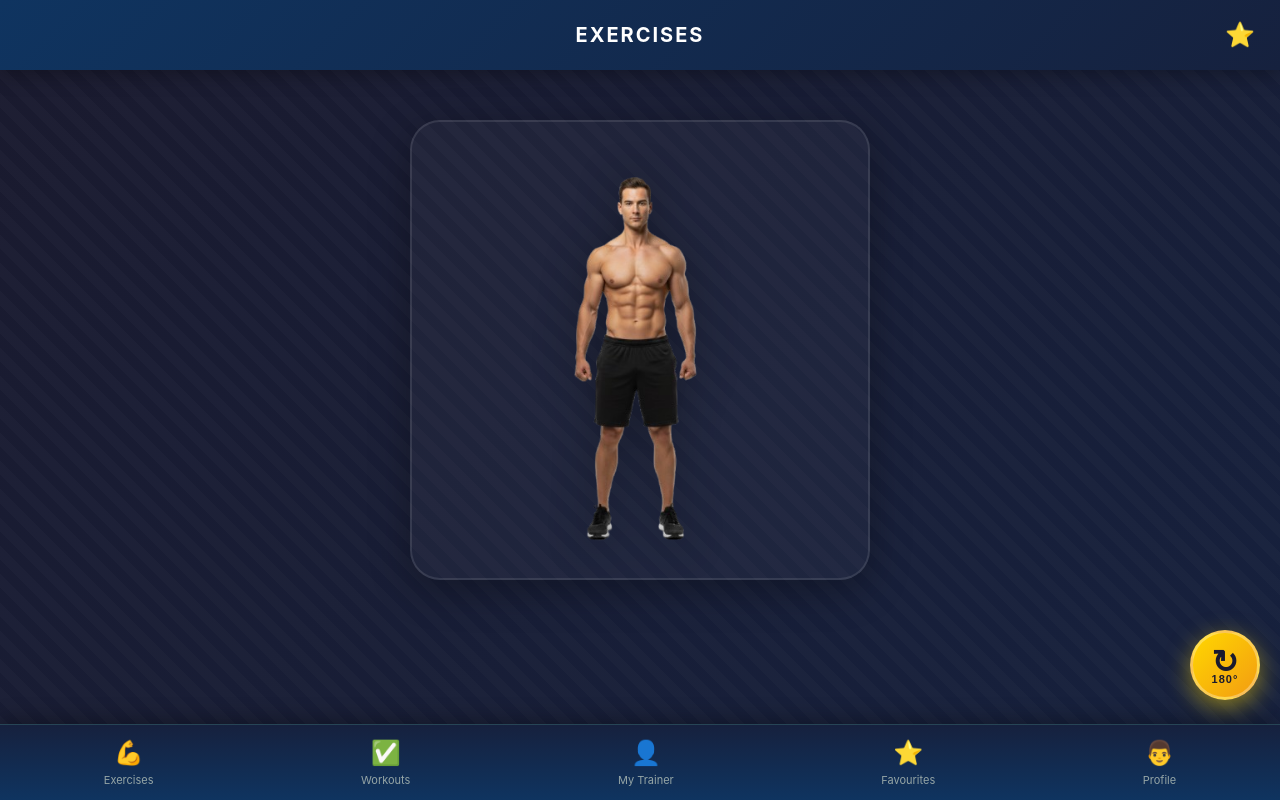
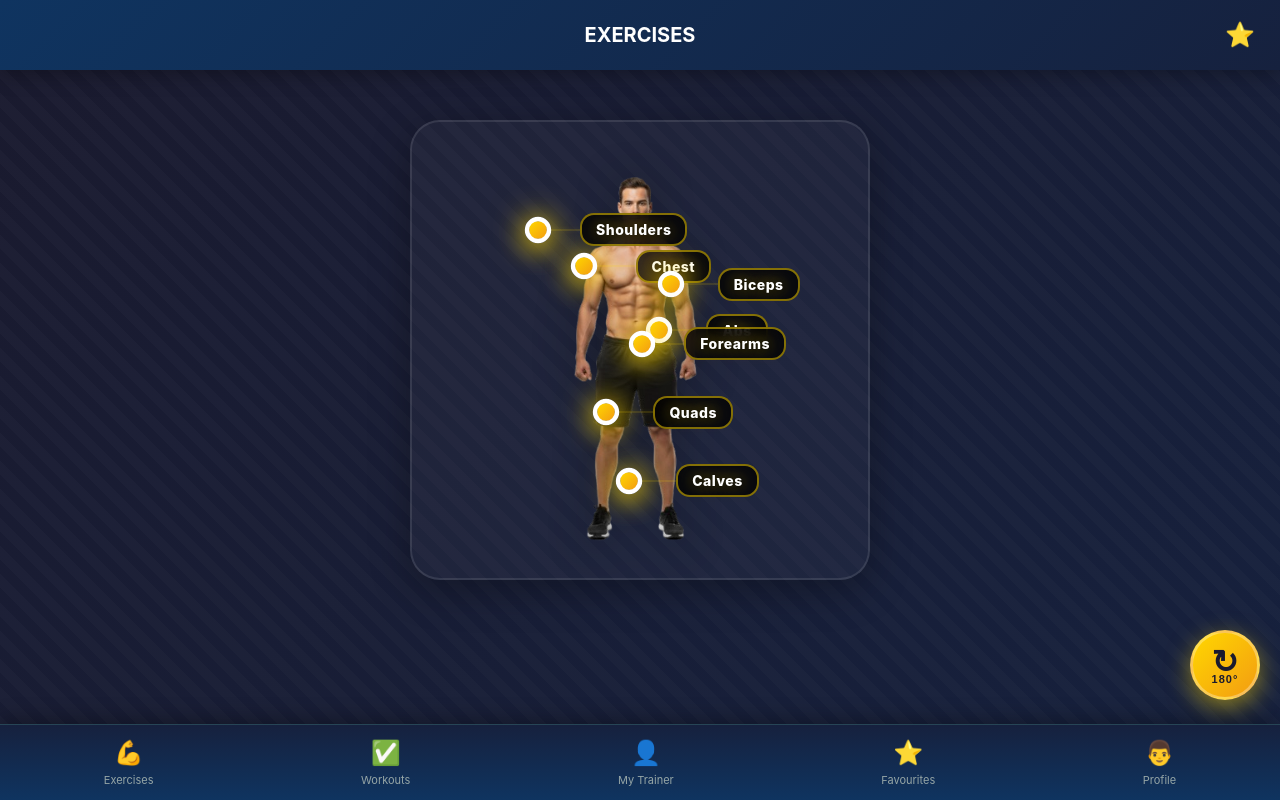
Before and after one commit to bunyodbeek/Fitness_app, a Django app: template templates/exercises/body_parts.html in a window 1280 px wide. Run offline with Django 5.2, Linux system fonts and the light colour scheme; the template is opened without the code that fills it, so the values that code supplies are empty; some libraries are stand-ins or nearby versions.

Commit message:
add commit

```diff
--- a/templates/exercises/body_parts.html
+++ b/templates/exercises/body_parts.html
@@ -18,7 +18,6 @@
             overflow-x: hidden;
         }
 
-    /* Diagonal pattern background */
         body::before {
             content: '';
             position: fixed;
@@ -26,18 +25,11 @@
             left: 0;
             right: 0;
             bottom: 0;
-        background: repeating-linear-gradient(
-            45deg,
-            transparent,
-            transparent 10px,
-            rgba(255,255,255,0.02) 10px,
-            rgba(255,255,255,0.02) 20px
-        );
+            background: repeating-linear-gradient(45deg, transparent, transparent 10px, rgba(255, 255, 255, 0.02) 10px, rgba(255, 255, 255, 0.02) 20px);
             pointer-events: none;
             z-index: 0;
         }
 
-    /* Header */
         .page-header {
             background: linear-gradient(135deg, #0f3460 0%, #16213e 100%);
             padding: 15px 20px;
@@ -47,55 +39,47 @@
             position: sticky;
             top: 0;
             z-index: 100;
-        box-shadow: 0 4px 20px rgba(0,0,0,0.3);
+            box-shadow: 0 4px 20px rgba(0, 0, 0, 0.3);
+        }
+
+        .back-btn, .action-btn {
+            background: none;
+            border: none;
+            cursor: pointer;
+            display: flex;
+            align-items: center;
+            justify-content: center;
+            transition: all 0.3s ease;
         }
 
         .back-btn {
-        background: none;
-        border: none;
             color: #ffd700;
             font-size: 32px;
-        cursor: pointer;
-        padding: 0;
             width: 40px;
             height: 40px;
-        display: flex;
-        align-items: center;
-        justify-content: center;
-        transition: transform 0.3s ease;
             visibility: hidden;
+        }
+
+        .action-btn {
+            color: #ffd700;
+            font-size: 24px;
+            width: 40px;
+            height: 40px;
+        }
+
+        .action-btn:hover {
+            transform: scale(1.2) rotate(10deg);
         }
 
         .page-title {
             color: white;
             font-size: 20px;
             font-weight: 700;
-        letter-spacing: 2px;
             text-transform: uppercase;
             flex: 1;
             text-align: center;
         }
 
-    .action-btn {
-        background: none;
-        border: none;
-        color: #ffd700;
-        font-size: 24px;
-        cursor: pointer;
-        padding: 0;
-        width: 40px;
-        height: 40px;
-        display: flex;
-        align-items: center;
-        justify-content: center;
-        transition: all 0.3s ease;
-    }
-
-    .action-btn:hover {
-        transform: scale(1.2) rotate(10deg);
-    }
-
-    /* Body Container */
         .body-container {
             position: relative;
             max-width: 500px;
@@ -103,23 +87,24 @@
             width: 90%;
             padding: 20px;
             z-index: 1;
+            animation: fadeIn 0.8s ease;
         }
 
         .body-image-wrapper {
             position: relative;
             width: 100%;
-        background: rgba(255,255,255,0.03);
+            background: rgba(255, 255, 255, 0.03);
             border-radius: 30px;
-        border: 2px solid rgba(255,255,255,0.1);
+            border: 2px solid rgba(255, 255, 255, 0.1);
             padding: 20px;
-        box-shadow: 0 10px 40px rgba(0,0,0,0.3);
-        overflow: hidden;
+            box-shadow: 0 10px 40px rgba(0, 0, 0, 0.3);
+            overflow: visible;
             transition: all 0.4s ease;
         }
 
         .body-image-wrapper:hover {
-        border-color: rgba(255,215,0,0.3);
-        box-shadow: 0 15px 50px rgba(255,215,0,0.2);
+            border-color: rgba(255, 215, 0, 0.3);
+            box-shadow: 0 15px 50px rgba(255, 215, 0, 0.2);
         }
 
         .body-image {
@@ -127,99 +112,99 @@
             height: auto;
             display: block;
             transition: opacity 0.6s ease;
-        filter: drop-shadow(0 4px 20px rgba(0,0,0,0.3));
+            filter: drop-shadow(0 4px 20px rgba(0, 0, 0, 0.3));
         }
 
-    /* Dots */
+        .body-part-container {
+            position: absolute;
+            z-index: 10;
+            display: flex;
+            align-items: center;
+        }
+
+        .body-part-container.left-side {
+            flex-direction: row;
+        }
+
+        .body-part-container.right-side {
+            flex-direction: row-reverse;
+        }
+
         .body-part-dot {
-        position: absolute;
-        width: 22px;
-        height: 22px;
+            width: 24px;
+            height: 24px;
             background: linear-gradient(135deg, #ffd700, #f39c12);
-        border: 3px solid rgba(255,255,255,0.9);
+            border: 4px solid rgba(255, 255, 255, 1);
             border-radius: 50%;
             cursor: pointer;
-        box-shadow: 0 4px 15px rgba(255,215,0,0.5),
-                    0 0 20px rgba(255,215,0,0.3);
+            box-shadow: 0 4px 20px rgba(255, 215, 0, 0.7), 0 0 25px rgba(255, 215, 0, 0.5);
             transition: all 0.3s cubic-bezier(0.175, 0.885, 0.32, 1.275);
-        z-index: 10;
-        text-decoration: none;
+            z-index: 12;
             animation: pulse-dot 2s ease-in-out infinite;
+            flex-shrink: 0;
         }
 
         @keyframes pulse-dot {
             0%, 100% {
                 transform: scale(1);
-            box-shadow: 0 4px 15px rgba(255,215,0,0.5),
-                        0 0 20px rgba(255,215,0,0.3);
+                box-shadow: 0 4px 20px rgba(255, 215, 0, 0.7), 0 0 25px rgba(255, 215, 0, 0.5);
             }
             50% {
-            transform: scale(1.1);
-            box-shadow: 0 6px 20px rgba(255,215,0,0.7),
-                        0 0 30px rgba(255,215,0,0.5);
+                transform: scale(1.15);
+                box-shadow: 0 6px 25px rgba(255, 215, 0, 0.9), 0 0 35px rgba(255, 215, 0, 0.7);
             }
         }
 
         .body-part-dot:hover {
-        transform: scale(1.5);
+            transform: scale(1.6);
             background: linear-gradient(135deg, #ffed4e, #ffd700);
-        box-shadow: 0 8px 25px rgba(255,215,0,0.8),
-                    0 0 40px rgba(255,215,0,0.6);
+            box-shadow: 0 10px 30px rgba(255, 215, 0, 1), 0 0 50px rgba(255, 215, 0, 0.8);
             z-index: 15;
+            border-width: 5px;
         }
 
-    .body-part-dot::after {
-        content: '';
-        position: absolute;
-        top: 50%;
-        left: 50%;
-        transform: translate(-50%, -50%);
-        width: 100%;
-        height: 100%;
-        background: rgba(255,215,0,0.3);
-        border-radius: 50%;
-        animation: ripple 2s ease-out infinite;
+        .dotted-line {
+            height: 2px;
+            background: linear-gradient(to right, rgba(255, 215, 0, 0.3), rgba(255, 215, 0, 0.3));
+            box-shadow: 0 0 5px rgba(255, 215, 0, 0.2);
+            pointer-events: none;
+            opacity: 0.5;
+            transition: all 0.3s ease;
+            flex-shrink: 0;
         }
 
-    @keyframes ripple {
-        0% {
-            width: 100%;
-            height: 100%;
-            opacity: 1;
-        }
-        100% {
-            width: 250%;
-            height: 250%;
-            opacity: 0;
-        }
+        .body-part-container:hover .dotted-line {
+            background: linear-gradient(to right, rgba(255, 215, 0, 0.5), rgba(255, 215, 0, 0.5));
+            box-shadow: 0 0 10px rgba(255, 215, 0, 0.3);
+            opacity: 0.7;
         }
 
-    /* Labels */
         .body-part-label {
-        position: absolute;
-        font-size: 13px;
+            font-size: 14px;
             color: white;
-        font-weight: 700;
-        text-shadow: 0 2px 8px rgba(0,0,0,0.8),
-                     0 0 10px rgba(255,215,0,0.5);
+            font-weight: 800;
+            text-shadow: 0 2px 10px rgba(0, 0, 0, 1), 0 0 15px rgba(255, 215, 0, 0.7);
             pointer-events: none;
             white-space: nowrap;
-        background: rgba(0,0,0,0.6);
-        backdrop-filter: blur(5px);
-        padding: 4px 10px;
-        border-radius: 12px;
-        border: 1px solid rgba(255,215,0,0.3);
-        z-index: 11;
+            background: rgba(0, 0, 0, 0.8);
+            backdrop-filter: blur(8px);
+            padding: 6px 14px;
+            border-radius: 14px;
+            border: 2px solid rgba(255, 215, 0, 0.5);
+            z-index: 13;
             transition: all 0.3s ease;
+            letter-spacing: 0.5px;
+            flex-shrink: 0;
         }
 
-    .body-part-dot:hover + .body-part-label {
-        background: rgba(255,215,0,0.3);
+        .body-part-container:hover .body-part-label {
+            background: rgba(255, 215, 0, 0.4);
             border-color: #ffd700;
-        transform: scale(1.1) translateY(-5px);
+            border-width: 3px;
+            transform: scale(1.15);
+            text-shadow: 0 2px 12px rgba(0, 0, 0, 1), 0 0 20px rgba(255, 215, 0, 1);
         }
 
-    /* Rotate Button */
         .rotate-btn {
             position: fixed;
             bottom: 100px;
@@ -228,7 +213,7 @@
             height: 70px;
             background: linear-gradient(135deg, #ffd700, #f39c12);
             border-radius: 50%;
-        border: 3px solid rgba(255,255,255,0.3);
+            border: 3px solid rgba(255, 255, 255, 0.3);
             cursor: pointer;
             display: flex;
             flex-direction: column;
@@ -237,14 +222,15 @@
             font-size: 22px;
             font-weight: 900;
             color: #1a1a2e;
-        box-shadow: 0 8px 25px rgba(255,215,0,0.5);
+            box-shadow: 0 8px 25px rgba(255, 215, 0, 0.5);
             z-index: 50;
             transition: all 0.3s ease;
+            animation: slideUp 0.6s ease 0.3s backwards;
         }
 
         .rotate-btn:hover {
             transform: scale(1.1) rotate(180deg);
-        box-shadow: 0 12px 35px rgba(255,215,0,0.7);
+            box-shadow: 0 12px 35px rgba(255, 215, 0, 0.7);
             background: linear-gradient(135deg, #ffed4e, #ffd700);
         }
 
@@ -264,7 +250,6 @@
             letter-spacing: 1px;
         }
 
-    /* Bottom Navigation */
         .bottom-nav {
             position: fixed;
             bottom: 0;
@@ -274,9 +259,9 @@
             display: flex;
             justify-content: space-around;
             padding: 8px 0;
-        box-shadow: 0 -4px 20px rgba(0,0,0,0.3);
+            box-shadow: 0 -4px 20px rgba(0, 0, 0, 0.3);
             z-index: 100;
-        border-top: 1px solid rgba(255,215,0,0.1);
+            border-top: 1px solid rgba(255, 215, 0, 0.1);
         }
 
         .nav-item {
@@ -305,13 +290,12 @@
             border-radius: 2px 2px 0 0;
         }
 
-    .nav-item:hover::before,
-    .nav-item.active::before {
+        .nav-item:hover::before, .nav-item.active::before {
             width: 80%;
         }
 
         .nav-item:hover {
-        background: rgba(255,255,255,0.1);
+            background: rgba(255, 255, 255, 0.1);
         }
 
         .nav-icon {
@@ -327,19 +311,16 @@
             transition: all 0.3s ease;
         }
 
-    .nav-item:hover .nav-icon,
-    .nav-item.active .nav-icon {
+        .nav-item:hover .nav-icon, .nav-item.active .nav-icon {
             color: #ffd700;
             transform: translateY(-3px) scale(1.1);
         }
 
-    .nav-item:hover .nav-label,
-    .nav-item.active .nav-label {
+        .nav-item:hover .nav-label, .nav-item.active .nav-label {
             color: #ffd700;
             font-weight: 600;
         }
 
-    /* Animations */
         @keyframes fadeIn {
             from {
                 opacity: 0;
@@ -362,29 +343,25 @@
             }
         }
 
-    .body-container {
-        animation: fadeIn 0.8s ease;
-    }
-
-    .rotate-btn {
-        animation: slideUp 0.6s ease 0.3s backwards;
-    }
-
-    /* Responsive */
         @media (max-width: 600px) {
             .body-container {
                 margin: 20px auto 110px auto;
             }
 
             .body-part-dot {
-            width: 18px;
-            height: 18px;
-            border-width: 2px;
+                width: 20px;
+                height: 20px;
+                border-width: 3px;
+            }
+
+            .dotted-line {
+                height: 2px;
             }
 
             .body-part-label {
-            font-size: 11px;
-            padding: 3px 8px;
+                font-size: 12px;
+                padding: 5px 10px;
+                border-width: 2px;
             }
 
             .rotate-btn {
@@ -403,9 +380,7 @@
             }
         }
 
-    /* Hide dots/labels by default */
-    .front-dots,
-    .back-dots {
+        .front-dots, .back-dots {
             transition: opacity 0.3s ease;
         }
 
@@ -416,7 +391,6 @@
 {% endblock %}
 
 {% block content %}
-<!-- Header -->
     <div class="page-header">
         <button class="back-btn">‹</button>
         <h1 class="page-title">EXERCISES</h1>
@@ -427,75 +401,108 @@
     <div class="body-image-wrapper">
     <!-- FRONT IMAGE -->
     <img src="/media/body/model_man_frontside.png" alt="Body Front" class="body-image" id="frontImage">
-
     <!-- BACK IMAGE -->
     <img src="/media/body/model_man_backside.png" alt="Body Back" class="body-image" id="backImage"
-             style="opacity: 0; position: absolute; top: 20px; left: 20px; width: calc(100% - 40px);">
+         style="opacity:0; position:absolute; top:20px; left:20px; width:calc(100%-40px);">
 
-        <!-- FRONT DOTS -->
     <div class="front-dots">
-            {% for body_part in body_parts %}
-                {% if body_part.side == 'front' or body_part.side == 'both' %}
-                    <a href="{% url 'exercises:exercises_by_body_part' body_part.id %}"
-                       class="body-part-dot"
-                       style="top: {{ body_part.position_top }}%; left: {{ body_part.position_left }}%;"></a>
-                    <span class="body-part-label"
-                          style="top: {% if body_part.label_top %}{{ body_part.label_top }}{% else %}{{ body_part.position_top }}{% endif %}%;
-                                 left: {% if body_part.label_left %}{{ body_part.label_left }}{% else %}{{ body_part.position_left|add:'5' }}{% endif %}%;">
-                        {{ body_part.name }}
-                    </span>
-                {% endif %}
-            {% endfor %}
+        <!-- Chest -->
+        <div class="body-part-container left-side" style="top:28%; left:35%;">
+            <a href="#" class="body-part-dot"></a>
+            <div class="dotted-line" style="width:40px;"></div>
+            <span class="body-part-label">Chest</span>
+        </div>
+        <!-- Biceps -->
+        <div class="body-part-container right-side" style="top:32%; right:15%;">
+            <span class="body-part-label">Biceps</span>
+            <div class="dotted-line" style="width:35px;"></div>
+            <a href="#" class="body-part-dot"></a>
+        </div>
+        <!-- Abs -->
+        <div class="body-part-container right-side" style="top:42%; right:22%;">
+            <span class="body-part-label">Abs</span>
+            <div class="dotted-line" style="width:35px;"></div>
+            <a href="#" class="body-part-dot"></a>
+        </div>
+        <!-- Shoulders -->
+        <div class="body-part-container left-side" style="top:20%; left:25%;">
+            <a href="#" class="body-part-dot"></a>
+            <div class="dotted-line" style="width:30px;"></div>
+            <span class="body-part-label">Shoulders</span>
+        </div>
+        <!-- Quads -->
+        <div class="body-part-container left-side" style="top:60%; left:40%;">
+            <a href="#" class="body-part-dot"></a>
+            <div class="dotted-line" style="width:35px;"></div>
+            <span class="body-part-label">Quads</span>
+        </div>
+        <!-- Calves -->
+        <div class="body-part-container left-side" style="top:75%; left:45%;">
+            <a href="#" class="body-part-dot"></a>
+            <div class="dotted-line" style="width:35px;"></div>
+            <span class="body-part-label">Calves</span>
+        </div>
+        <!-- Forearms -->
+        <div class="body-part-container right-side" style="top:45%; right:18%;">
+            <span class="body-part-label">Forearms</span>
+            <div class="dotted-line" style="width:30px;"></div>
+            <a href="#" class="body-part-dot"></a>
+        </div>
     </div>
 
     <!-- BACK DOTS -->
     <div class="back-dots">
-            {% for body_part in body_parts %}
-                {% if body_part.side == 'back' or body_part.side == 'both' %}
-                    <a href="{% url 'exercises:exercises_by_body_part' body_part.id %}"
-                       class="body-part-dot"
-                       style="top: {% if body_part.back_position_top %}{{ body_part.back_position_top }}{% else %}{{ body_part.position_top }}{% endif %}%;
-                              left: {% if body_part.back_position_left %}{{ body_part.back_position_left }}{% else %}{{ body_part.position_left }}{% endif %}%;"></a>
-                    <span class="body-part-label"
-                          style="top: {% if body_part.back_label_top %}{{ body_part.back_label_top }}{% elif body_part.label_top %}{{ body_part.label_top }}{% else %}{{ body_part.position_top }}{% endif %}%;
-                                 left: {% if body_part.back_label_left %}{{ body_part.back_label_left }}{% elif body_part.label_left %}{{ body_part.label_left }}{% else %}{{ body_part.position_left }}{% endif %}%;">
-                        {{ body_part.name }}
-                    </span>
-                {% endif %}
-            {% endfor %}
+        <!-- Lats -->
+        <div class="body-part-container right-side" style="top:32%; right:18%;">
+            <span class="body-part-label">Lats</span>
+            <div class="dotted-line" style="width:40px;"></div>
+            <a href="#" class="body-part-dot"></a>
         </div>
+        <!-- Traps -->
+        <div class="body-part-container left-side" style="top:18%; left:30%;">
+            <a href="#" class="body-part-dot"></a>
+            <div class="dotted-line" style="width:35px;"></div>
+            <span class="body-part-label">Traps</span>
+        </div>
+        <!-- Triceps -->
+        <div class="body-part-container left-side" style="top:30%; left:10%;">
+            <a href="#" class="body-part-dot"></a>
+            <div class="dotted-line" style="width:40px;"></div>
+            <span class="body-part-label">Triceps</span>
+        </div>
+        <!-- Lower Back -->
+        <div class="body-part-container right-side" style="top:45%; right:25%;">
+            <span class="body-part-label">Lower Back</span>
+            <div class="dotted-line" style="width:40px;"></div>
+            <a href="#" class="body-part-dot"></a>
+        </div>
+        <!-- Glutes -->
+        <div class="body-part-container left-side" style="top:60%; left:35%;">
+            <a href="#" class="body-part-dot"></a>
+            <div class="dotted-line" style="width:35px;"></div>
+            <span class="body-part-label">Glutes</span>
+        </div>
+        <!-- Hamstrings -->
+        <div class="body-part-container right-side" style="top:70%; right:30%;">
+            <span class="body-part-label">Hamstrings</span>
+            <div class="dotted-line" style="width:35px;"></div>
+            <a href="#" class="body-part-dot"></a>
+        </div>
+        <!-- Calves -->
+        <div class="body-part-container left-side" style="top:80%; left:40%;">
+            <a href="#" class="body-part-dot"></a>
+            <div class="dotted-line" style="width:30px;"></div>
+            <span class="body-part-label">Calves</span>
         </div>
     </div>
 
-<!-- 180° Rotate Button -->
+
     <button class="rotate-btn" onclick="rotateBody()">
         <span class="rotate-arrow">↻</span>
         <span class="rotate-text">180°</span>
     </button>
 
-{#<!-- Bottom Navigation -->#}
-{#<div class="bottom-nav">#}
-{#    <a href="{% url 'exercises' %}" class="nav-item active">#}
-{#        <div class="nav-icon">🏋️</div>#}
-{#        <div class="nav-label">Exercises</div>#}
-{#    </a>#}
-{#    <a href="{% url 'workouts' %}" class="nav-item">#}
-{#        <div class="nav-icon">📋</div>#}
-{#        <div class="nav-label">Workouts</div>#}
-{#    </a>#}
-{#    <a href="{% url 'my_trainer' %}" class="nav-item">#}
-{#        <div class="nav-icon">👤</div>#}
-{#        <div class="nav-label">My Trainer</div>#}
-{#    </a>#}
-{#    <a href="{% url 'tips' %}" class="nav-item">#}
-{#        <div class="nav-icon">💡</div>#}
-{#        <div class="nav-label">Tips</div>#}
-{#    </a>#}
-{#    <a href="{% url 'profile' %}" class="nav-item">#}
-{#        <div class="nav-icon">👤</div>#}
-{#        <div class="nav-label">Profile</div>#}
-{#    </a>#}
-{#</div>#}
+
 {% endblock %}
 
 {% block extra_js %}
@@ -509,13 +516,11 @@ function rotateBody() {
             const backDots = document.querySelector('.back-dots');
 
             if (showingFront) {
-        // Switch to back
                 frontImg.style.opacity = '0';
                 backImg.style.opacity = '1';
                 frontDots.style.display = 'none';
                 backDots.style.display = 'block';
             } else {
-        // Switch to front
                 frontImg.style.opacity = '1';
                 backImg.style.opacity = '0';
                 frontDots.style.display = 'block';
@@ -524,8 +529,7 @@ function rotateBody() {
             showingFront = !showingFront;
         }
 
-// Add hover effect to action button
-document.querySelector('.action-btn').addEventListener('click', function() {
+        document.querySelector('.action-btn').addEventListener('click', function () {
             this.style.transform = 'scale(1.2) rotate(360deg)';
             setTimeout(() => {
                 this.style.transform = '';
```
Lines whose indentation alone changed are shown as unchanged.
